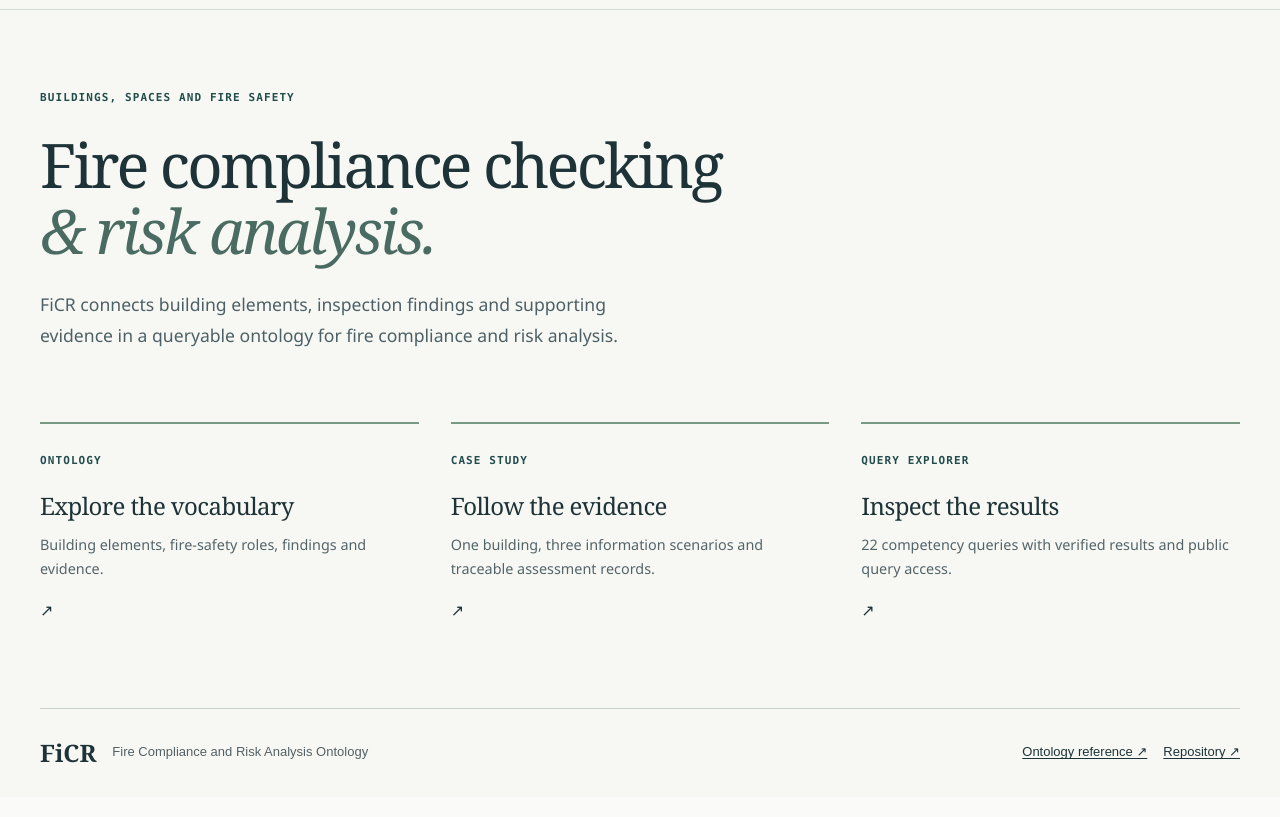
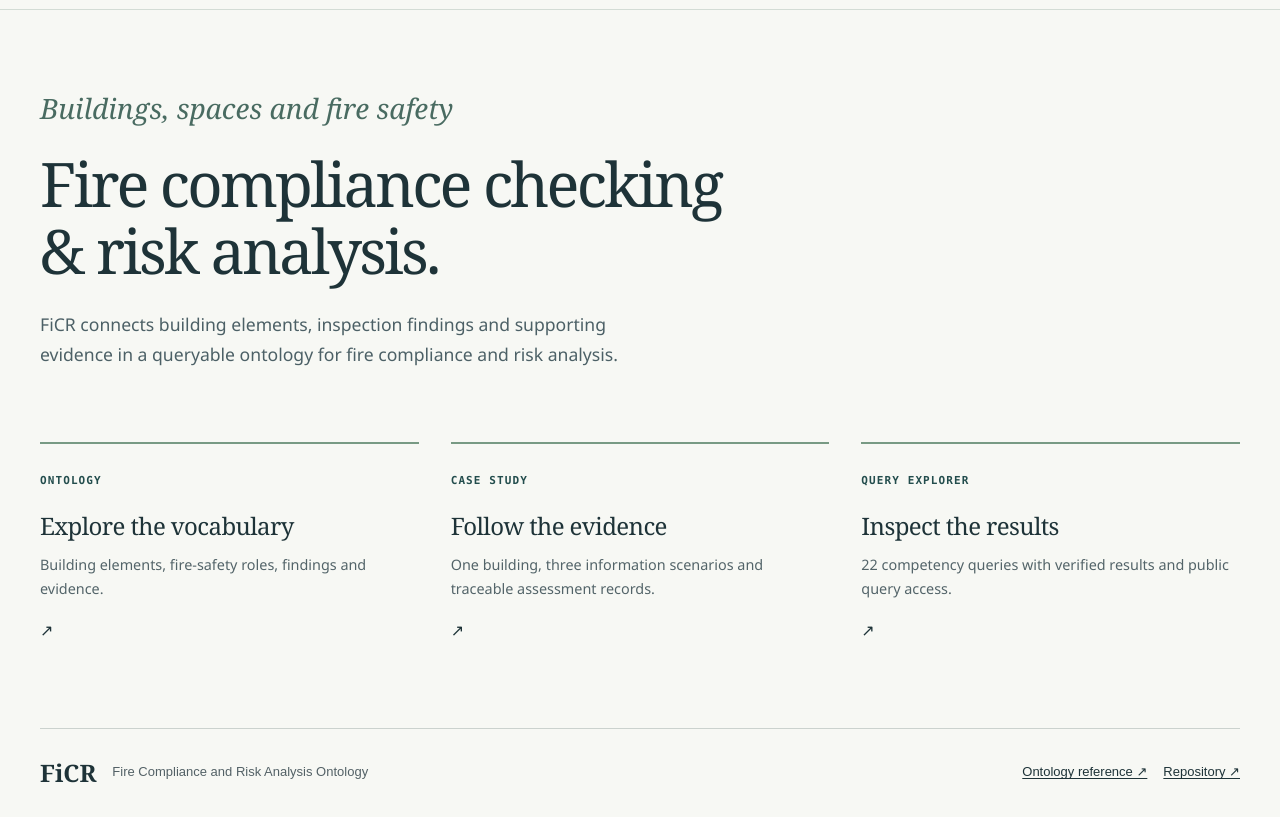
Before and after one commit to RainGo111/FiCR-site, a website built with Vite: page index.html in a window 1280 px wide. Shown: the part 59-876 px from the top of the page. Built offline with nearby package versions, Linux system fonts and the light colour scheme.

Commit message:
Unify Home heading typography and restyle the subtitle

```diff
--- a/src/main.js
+++ b/src/main.js
@@ -41,7 +41,7 @@ function sectionHeading(index,title,note='') {
 }
 function renderHome() {
   app.innerHTML = `${nav('home')}<main id="main-content" tabindex="-1" class="research-page home-page">
-    <div class="home-intro"><p class="eyebrow">Buildings, spaces and fire safety</p><h1>Fire compliance checking<br><em>&amp; risk analysis.</em></h1><p class="lede">${escapeHtml(content.home.overview)}</p></div>
+    <div class="home-intro"><p class="eyebrow">Buildings, spaces and fire safety</p><h1>Fire compliance checking<br>&amp; risk analysis.</h1><p class="lede">${escapeHtml(content.home.overview)}</p></div>
     <section class="resource-grid" aria-label="Explore FiCR"><a href="#/ontology"><span class="index-label">ONTOLOGY</span><h2>Explore the vocabulary</h2><p>Building elements, fire-safety roles, findings and evidence.</p><span aria-hidden="true">↗</span></a><a href="#/study"><span class="index-label">CASE STUDY</span><h2>Follow the evidence</h2><p>One building, three information scenarios and traceable assessment records.</p><span aria-hidden="true">↗</span></a><a href="#/queries"><span class="index-label">QUERY EXPLORER</span><h2>Inspect the results</h2><p>22 competency queries with verified results and public query access.</p><span aria-hidden="true">↗</span></a></section>
   </main>${footer()}`;
 }
--- a/src/research.css
+++ b/src/research.css
@@ -39,8 +39,8 @@ body .site-header { background: #f7f8f4f5; border-color: var(--border); }
 .text-link { min-height: 44px; display: inline-flex; align-items: center; gap: .6rem; color: var(--accent); font-size: .92rem; font-weight: 600; text-decoration-thickness: 1px; text-underline-offset: 5px; }
 .home-page { padding-top: 5rem; padding-bottom: 4rem; }
 .home-intro { max-width: 850px; }
+.home-intro .eyebrow { font: italic 400 clamp(1.3rem, 2.5vw, 1.75rem)/1.3 var(--heading-font); letter-spacing: 0; text-transform: none; color: #496b61; }
 .home-intro h1 { margin-top: 1.5rem; font-size: clamp(2.5rem, 4.8vw, 4.5rem); }
-.home-intro h1 em { font-weight: 400; color: #496b61; }
 .home-intro .lede { max-width: 61ch; margin-top: 1.6rem; }
 .section-heading { display: flex; gap: 1.5rem; align-items: baseline; margin-bottom: 2rem; }
 .section-heading > .index-label { flex: 0 0 auto; }
```
